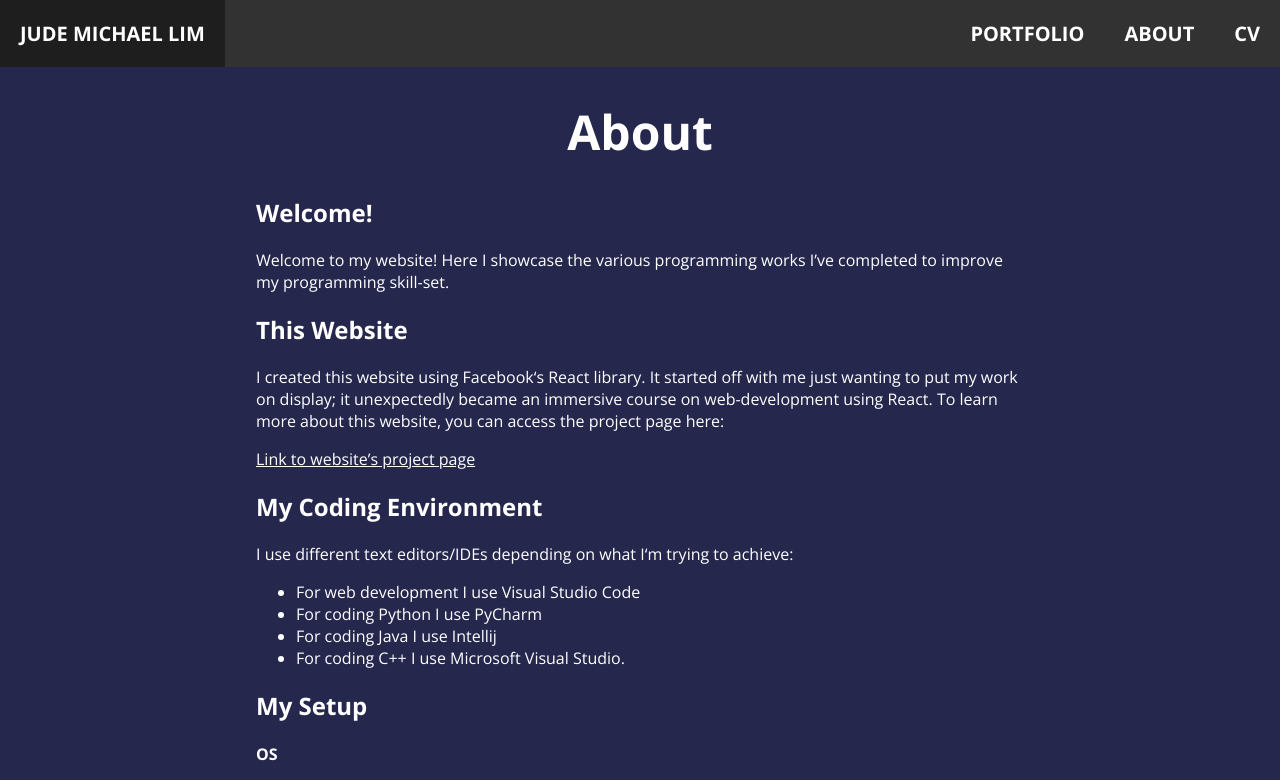
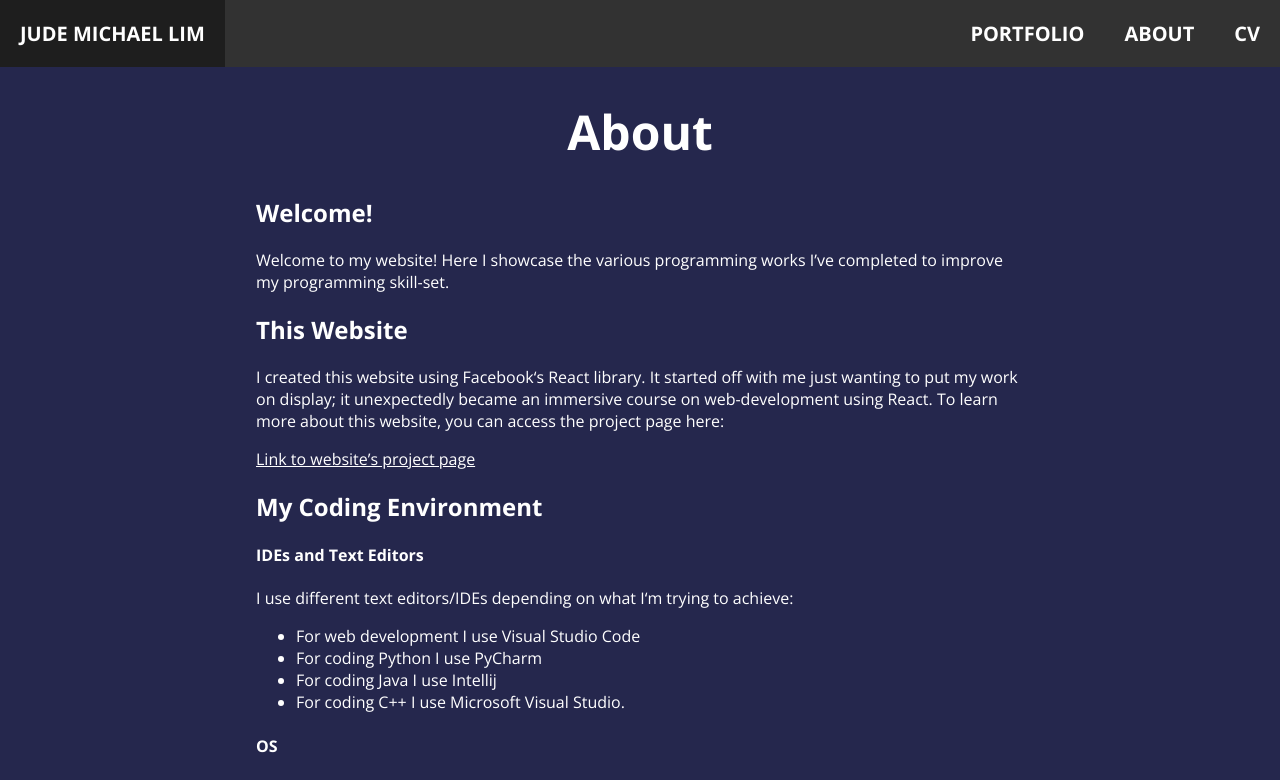
Before and after one commit to Hungryninjah/portfolio, a React (Create React App) app: page /#/about in a window 1280 px wide. Shown: the top 780 px of the page. Built offline with nearby package versions, Linux system fonts and the light colour scheme.

Commit message:
grammatical fixes

```diff
--- a/src/components/About.tsx
+++ b/src/components/About.tsx
@@ -22,6 +22,7 @@ const About: React.FC = () => (
       </Link>
 
       <h2>My Coding Environment</h2>
+      <h4>IDEs and Text Editors</h4>
       <p>I use different text editors/IDEs depending on what I‘m trying to achieve:</p>
       <ul>
         <li>For web development I use Visual Studio Code</li>
@@ -29,8 +30,6 @@ const About: React.FC = () => (
         <li>For coding Java I use Intellij</li>
         <li>For coding C++ I use Microsoft Visual Studio.</li>
       </ul>
-
-      <h2>My Setup</h2>
       <h4>OS</h4>
       <p>
         I‘ve recently become a Linux user (mid-2019) and settled on using the Debian 10 distribution (which was
--- a/src/components/WebsiteInformation.tsx
+++ b/src/components/WebsiteInformation.tsx
@@ -29,7 +29,7 @@ const WebsiteInformation = () => {
           I developed this website using Visual Studio Code, with ESLint as my linter, and the prettier package as my
           formatter.
         </p>
-        <h2>Major Projects Events</h2>
+        <h2>Major Project Events</h2>
         <ol>
           <li>Initially developed in JavaScript</li>
           <li>Added linter and formatter to production environment</li>
```
